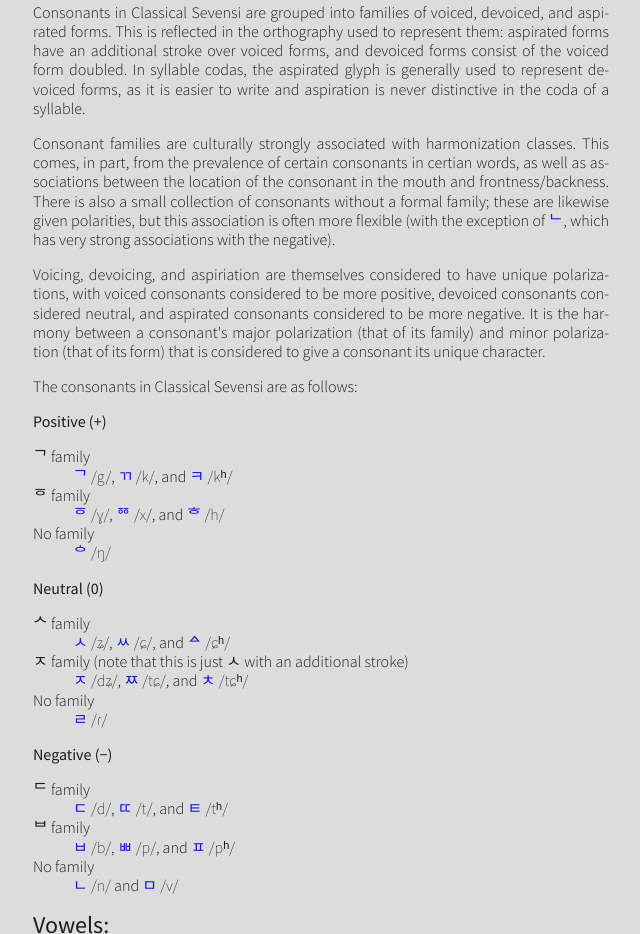
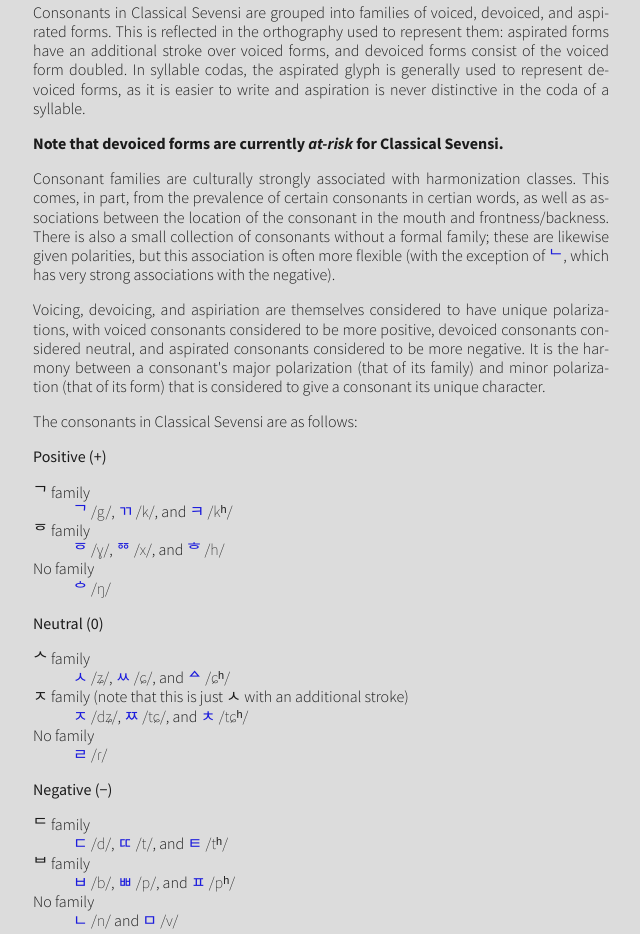
Before and after one commit to literallybenjam/7c, a plain HTML site: page Classical Sevensi/01 Orthography, Phonology, and Harmonization.html in a window 1280 px wide. Shown: the part 1072-2006 px from the top of the page, without its empty margins (319-959 px from the left). Drawn offline with Linux system fonts and the light colour scheme; a web font is replaced by a local one.

Commit message:
Disclaimer on at-risk devoiced forms

```diff
--- a/Classical Sevensi/01 Orthography, Phonology, and Harmonization.html
+++ b/Classical Sevensi/01 Orthography, Phonology, and Harmonization.html
@@ -32,6 +32,7 @@
             <section id="consonants">
                 <h3>Consonant families:</h3>
                 <p>Consonants in Classical Sevensi are grouped into families of voiced, devoiced, and aspirated forms. This is reflected in the orthography used to represent them: aspirated forms have an additional stroke over voiced forms, and devoiced forms consist of the voiced form doubled. In syllable codas, the aspirated glyph is generally used to represent devoiced forms, as it is easier to write and aspiration is never distinctive in the coda of a syllable.</p>
+                <p><strong>Note that devoiced forms are currently <em>at-risk</em> for Classical Sevensi.</strong></p>
                 <p>Consonant families are culturally strongly associated with harmonization classes. This comes, in part, from the prevalence of certain consonants in certian words, as well as associations between the location of the consonant in the mouth and frontness/backness. There is also a small collection of consonants without a formal family; these are likewise given polarities, but this association is often more flexible (with the exception of <span lang="art-x-osv">&#x1102;</span>, which has very strong associations with the negative).</p>
                 <p>Voicing, devoicing, and aspiriation are themselves considered to have unique polarizations, with voiced consonants considered to be more positive, devoiced consonants considered neutral, and aspirated consonants considered to be more negative. It is the harmony between a consonant's major polarization (that of its family) and minor polarization (that of its form) that is considered to give a consonant its unique character.</p>
                 <p>The consonants in Classical Sevensi are as follows:</p>
```
